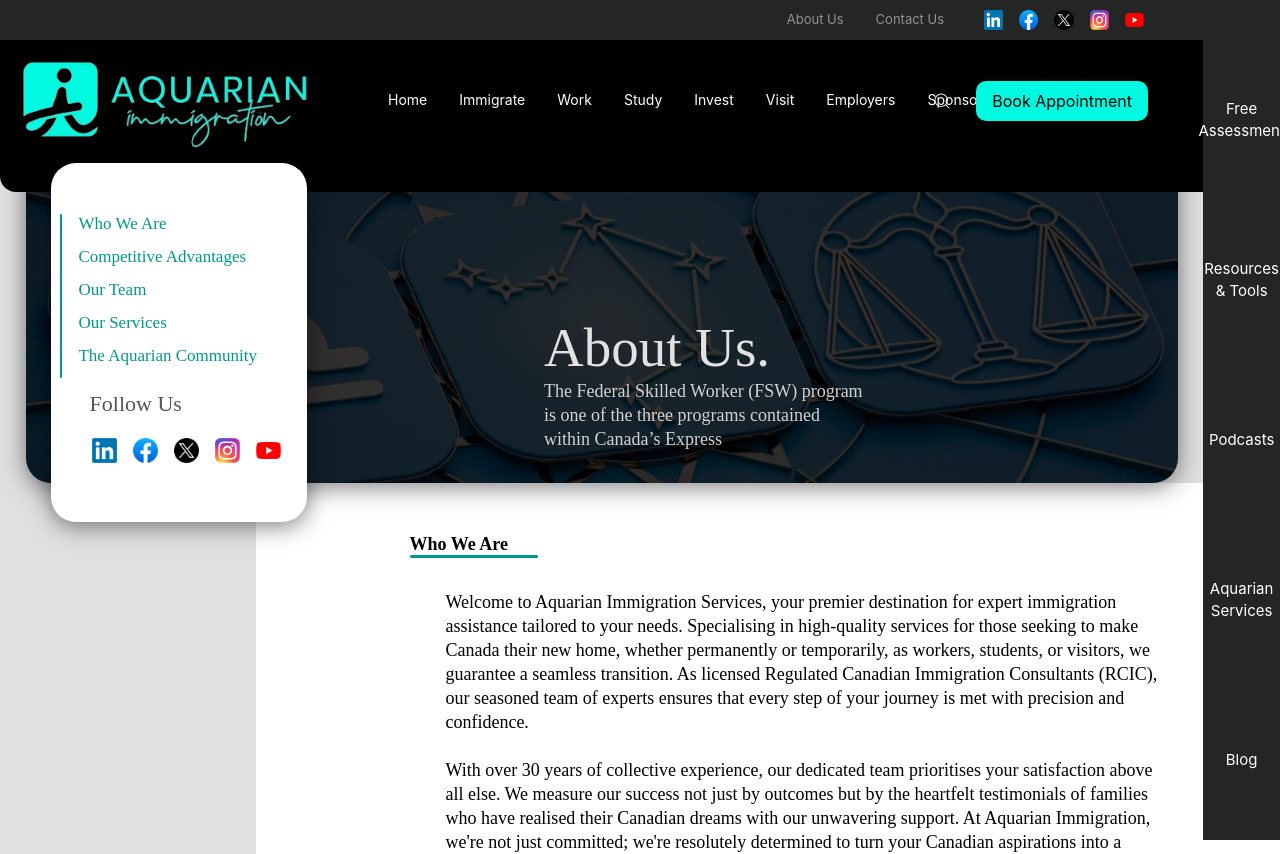
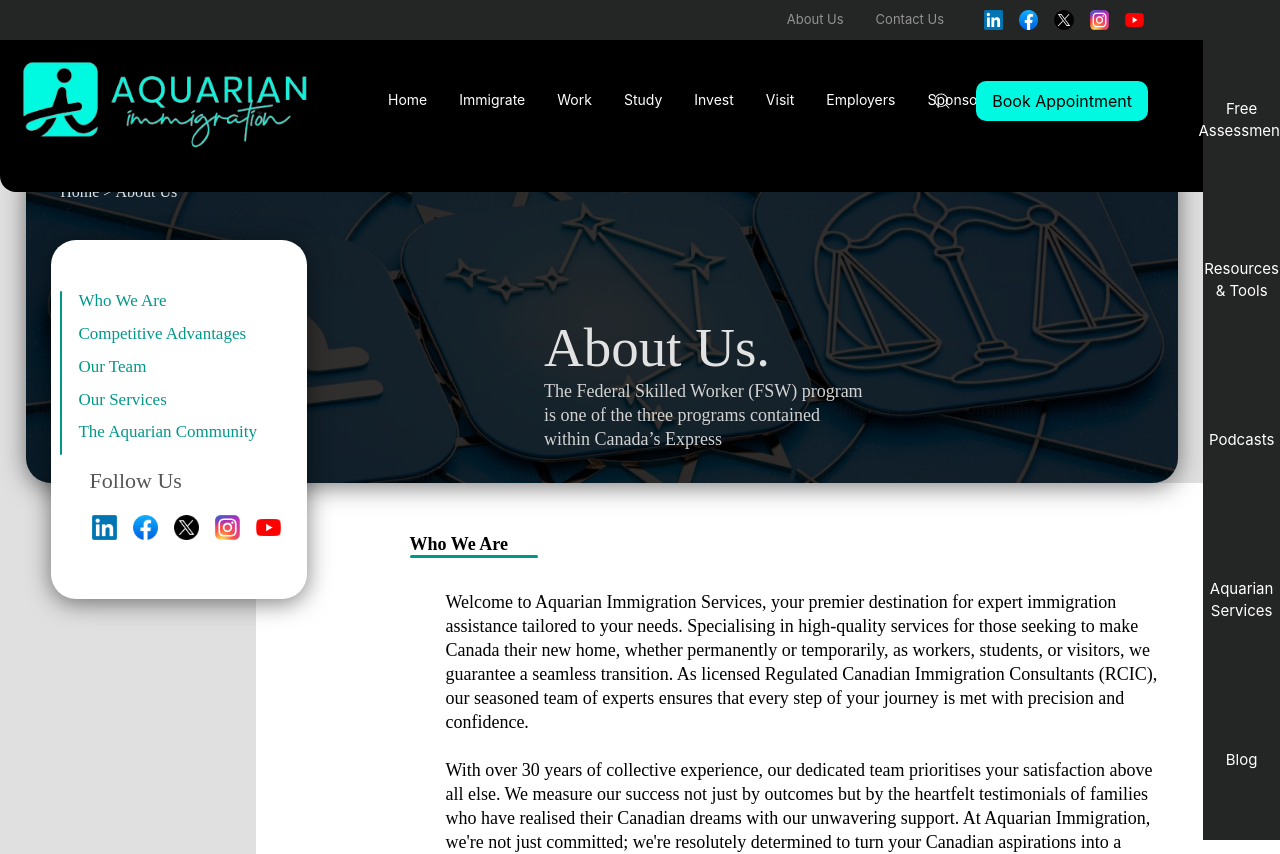
Before and after one commit to BizmanSS/Aquarian, a React (Create React App) app: page /about-us in a window 1280 px wide. Shown: the top 854 px of the page. Built offline with nearby package versions, Linux system fonts and the light colour scheme; the HTML template or start-up script is replaced by a standard one.

Commit message:
Update AboutUs.css

```diff
--- a/src/styles/AboutUs.css
+++ b/src/styles/AboutUs.css
@@ -198,7 +198,7 @@
     font-size: 19px;
   }
   .sub-heading-content {
-  margin-top: -15%;
+  margin-top: -13%;
 }
   .WhoWe .text-div p1 {
     font-size: 20px;
@@ -245,7 +245,7 @@
     font-size: 18px;
   }
     .sub-heading-content {
-  margin-top: -20%;
+  margin-top: -16%;
 }
   .follow {
     font-size: 22px;
@@ -293,7 +293,7 @@
     font-size: 17px;
   }
     .sub-heading-content {
-  margin-top: -25%;
+  margin-top: -19%;
 }
   .follow {
     font-size: 22px;
```
